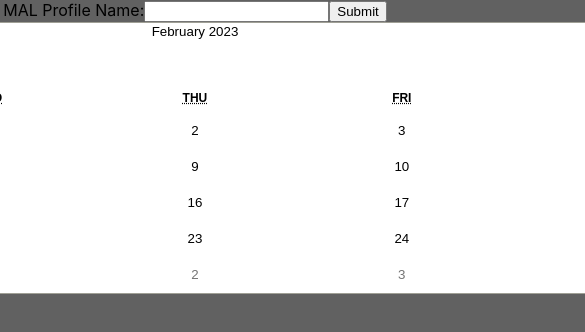
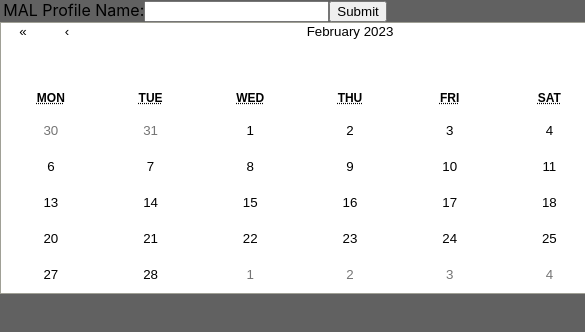
Before and after one commit to JM-Yacho/next-ep-frontend, a React (Create React App) app: page / in a window 390 px wide. Shown: the top 332 px of the page, 585 px wide, since content can reach past the window. Built offline with nearby package versions, Linux system fonts and the light colour scheme.

Commit message:
updated width for mobile

```diff
--- a/src/App.css
+++ b/src/App.css
@@ -7,8 +7,7 @@ body {
 }
 
 .Calendar {
-  display: flex;
-  justify-content: center;
+  display: inline-block;
 }
 
 .CalendarTileEntry {
@@ -17,7 +16,7 @@ body {
 }
 
 .react-calendar {
-  width: 1450px;
+  width: 700px;
   max-width: 100%;
   background: white;
   border: 1px solid #a0a096;
```
